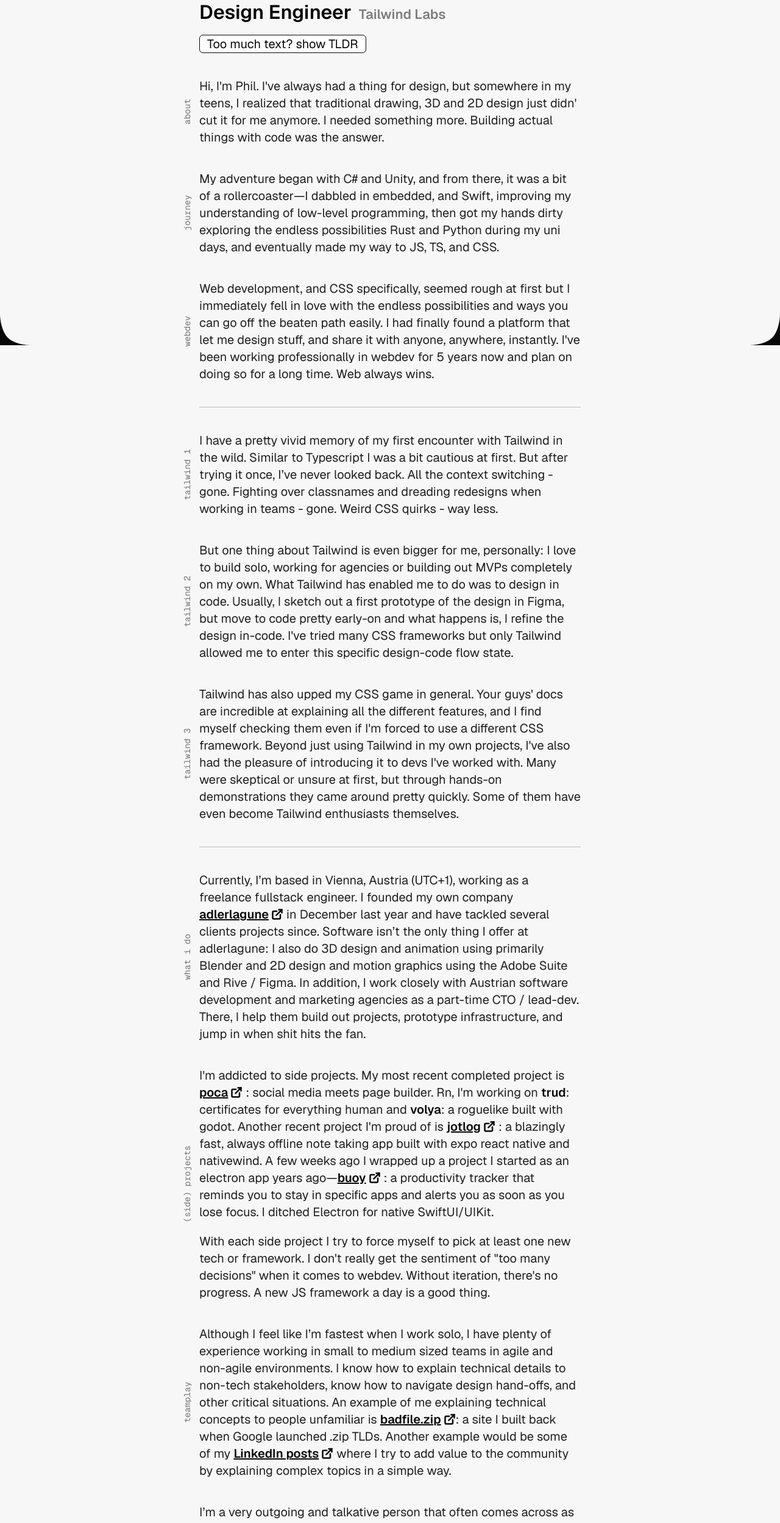
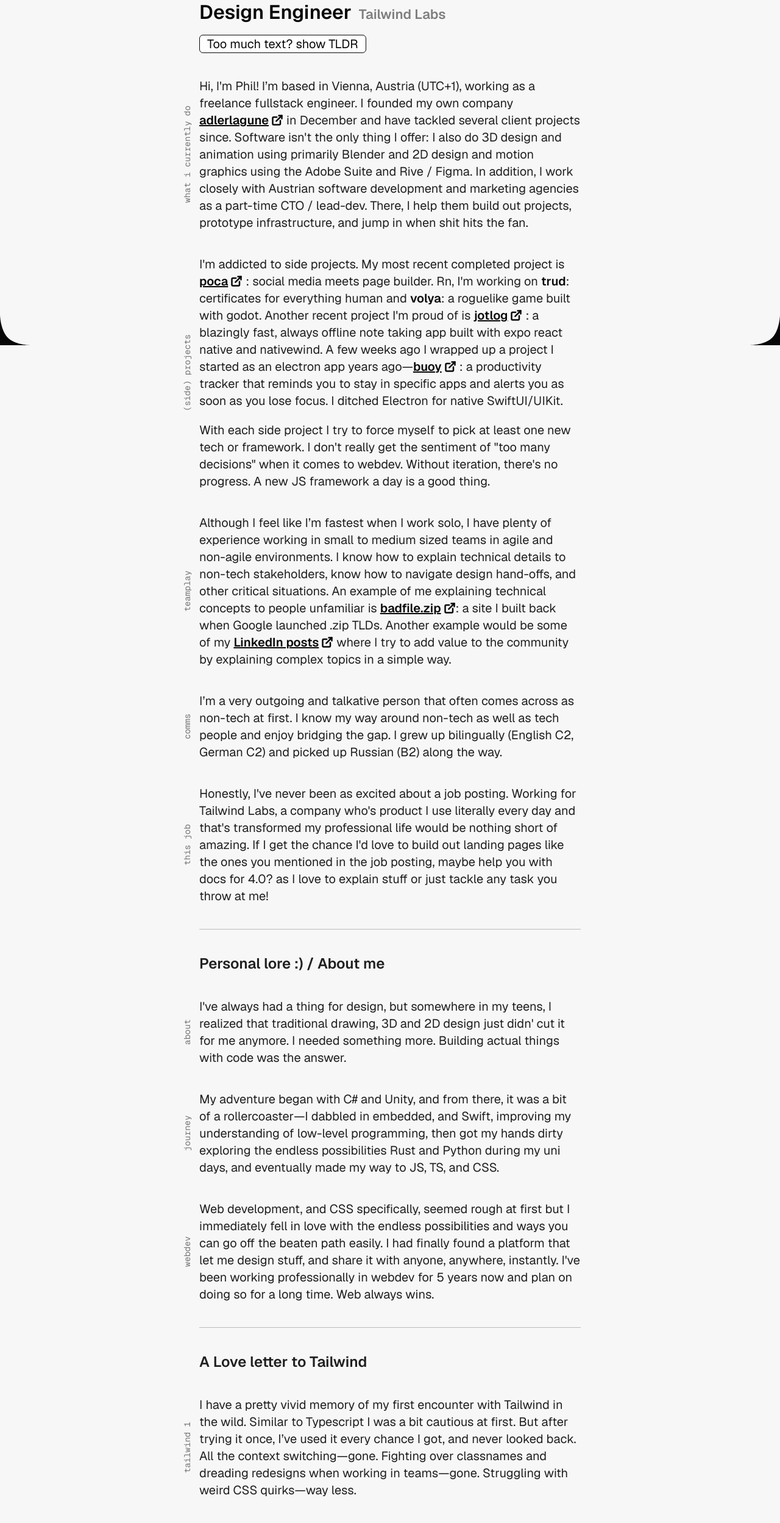
Before and after one commit to philparzer/website-v3, a Next.js app: page /tailwind in a window 1280 px wide. Shown: the part 234-2731 px from the top of the page at 61% size. Built offline with nearby package versions, Linux system fonts and the light colour scheme.

Commit message:
update text

```diff
--- a/app/tailwind/page.tsx
+++ b/app/tailwind/page.tsx
@@ -98,76 +98,11 @@
             </TitledParagraph>
           ) : (
             <>
-              <TitledParagraph title="About">
-                <p>
-                  Hi, I&apos;m Phil. I&apos;ve always had a thing for design, but
-                  somewhere in my teens, I realized that traditional drawing, 3D
-                  and 2D design just didn&apos; cut it for me anymore. I needed
-                  something more. Building actual things with code was the
-                  answer.
-                </p>
-              </TitledParagraph>
-              <TitledParagraph title="journey">
-                <p>
-                  My adventure began with C# and Unity, and from there, it was a
-                  bit of a rollercoaster—I dabbled in embedded, and Swift,
-                  improving my understanding of low-level programming, then got
-                  my hands dirty exploring the endless possibilities Rust and
-                  Python during my uni days, and eventually made my way to JS,
-                  TS, and CSS.
-                </p>
-              </TitledParagraph>
-              <TitledParagraph title="webdev">
-                <p>
-                  Web development, and CSS specifically, seemed rough at first
-                  but I immediately fell in love with the endless possibilities
-                  and ways you can go off the beaten path easily. I had finally
-                  found a platform that let me design stuff, and share it with
-                  anyone, anywhere, instantly. I&apos;ve been working professionally
-                  in webdev for 5 years now and plan on doing so for a long
-                  time. Web always wins.
-                </p>
-              </TitledParagraph>
-              <hr className="border-blackout dark:border-whiteout opacity-25" />
-              <TitledParagraph title="tailwind 1">
-                <p>
-                  I have a pretty vivid memory of my first encounter with
-                  Tailwind in the wild. Similar to Typescript I was a bit
-                  cautious at first. But after trying it once, I’ve never looked
-                  back. All the context switching - gone. Fighting over
-                  classnames and dreading redesigns when working in teams -
-                  gone. Weird CSS quirks - way less.
-                </p>
-              </TitledParagraph>
-              <TitledParagraph title="tailwind 2">
-                <p>
-                  But one thing about Tailwind is even bigger for me,
-                  personally: I love to build solo, working for agencies or
-                  building out MVPs completely on my own. What Tailwind has
-                  enabled me to do was to design in code. Usually, I sketch out
-                  a first prototype of the design in Figma, but move to code
-                  pretty early-on and what happens is, I refine the design
-                  in-code. I&apos;ve tried many CSS frameworks but only Tailwind
-                  allowed me to enter this specific design-code flow state.
-                </p>
-              </TitledParagraph>
-              <TitledParagraph title="tailwind 3">
-                <p>
-                  Tailwind has also upped my CSS game in general. Your guys&apos;
-                  docs are incredible at explaining all the different features,
-                  and I find myself checking them even if I&apos;m forced to use a
-                  different CSS framework. Beyond just using Tailwind in my own
-                  projects, I&apos;ve also had the pleasure of introducing it to devs
-                  I&apos;ve worked with. Many were skeptical or unsure at first, but
-                  through hands-on demonstrations they came around pretty
-                  quickly. Some of them have even become Tailwind enthusiasts
-                  themselves.
-                </p>
-              </TitledParagraph>
-              <hr className="border-blackout dark:border-whiteout opacity-25" />
-              <TitledParagraph title="what I do">
-                <p>
-                  Currently, I’m based in Vienna, Austria (UTC+1), working as a
+
+
+
+              <TitledParagraph title="what I currently do">
+                <p>Hi, I&apos;m Phil! I’m based in Vienna, Austria (UTC+1), working as a
                   freelance fullstack engineer. I founded my own company{" "}
                   <Link
                     href="https://adlerlagune.com"
@@ -177,9 +112,8 @@
                     adlerlagune
                     <ExternalLink strokeWidth={3} width={20} />
                   </Link>{" "}
-                  in December last year and have tackled several clients
-                  projects since. Software isn’t the only thing I offer at
-                  adlerlagune: I also do 3D design and animation using primarily
+                  in December and have tackled several client
+                  projects since. Software isn&apos;t the only thing I offer: I also do 3D design and animation using primarily
                   Blender and 2D design and motion graphics using the Adobe
                   Suite and Rive / Figma. In addition, I work closely with
                   Austrian software development and marketing agencies as a
@@ -251,7 +185,7 @@
                       )}
                     </AnimatePresence>
                     volya
-                  </span>: a roguelike built with godot. Another recent project I&apos;m proud of is {" "}  <Link
+                  </span>: a roguelike game built with godot. Another recent project I&apos;m proud of is {" "}  <Link
                     href="https://jotlog.app"
                     target="_blank"
                     className="underline inline-flex dark:text-whiteout/100 gap-1 items-center font-semibold text-blackout/100"
@@ -316,7 +250,7 @@
               </TitledParagraph>
 
               <TitledParagraph title="this job">
-                <p className="mt-10">
+                <p>
                   Honestly, I&apos;ve never been as excited about a job posting.
                   Working for Tailwind Labs, a company who&apos;s product I use
                   literally every day and that&apos;s transformed my professional
@@ -327,7 +261,77 @@
                   throw at me!
                 </p>
               </TitledParagraph>
+              <hr className="border-blackout dark:border-whiteout opacity-25" />
+
+            <h2 className="font-semibold text-2xl">Personal lore :) / About me</h2>
+
+              <TitledParagraph title="About">
+                <p>I&apos;ve always had a thing for design, but
+                  somewhere in my teens, I realized that traditional drawing, 3D
+                  and 2D design just didn&apos; cut it for me anymore. I needed
+                  something more. Building actual things with code was the
+                  answer.
+                </p>
+              </TitledParagraph>
+              <TitledParagraph title="journey">
+                <p>
+                  My adventure began with C# and Unity, and from there, it was a
+                  bit of a rollercoaster—I dabbled in embedded, and Swift,
+                  improving my understanding of low-level programming, then got
+                  my hands dirty exploring the endless possibilities Rust and
+                  Python during my uni days, and eventually made my way to JS,
+                  TS, and CSS.
+                </p>
+              </TitledParagraph>
+              <TitledParagraph title="webdev">
+                <p>
+                  Web development, and CSS specifically, seemed rough at first
+                  but I immediately fell in love with the endless possibilities
+                  and ways you can go off the beaten path easily. I had finally
+                  found a platform that let me design stuff, and share it with
+                  anyone, anywhere, instantly. I&apos;ve been working professionally
+                  in webdev for 5 years now and plan on doing so for a long
+                  time. Web always wins.
+                </p>
+              </TitledParagraph>
+              <hr className="border-blackout dark:border-whiteout opacity-25" />
+              <h2 className="font-semibold text-2xl">A Love letter to Tailwind</h2>
+              <TitledParagraph title="tailwind 1">
+                <p>
+                  I have a pretty vivid memory of my first encounter with
+                  Tailwind in the wild. Similar to Typescript I was a bit
+                  cautious at first. But after trying it once, I’ve used it every chance I got, and never looked
+                  back. All the context switching—gone. Fighting over
+                  classnames and dreading redesigns when working in teams—gone. Struggling with weird CSS quirks—way less.
+                </p>
+              </TitledParagraph>
+              <TitledParagraph title="tailwind 2">
+                <p>
+                  But one thing about Tailwind is even bigger for me,
+                  personally: I love to build solo, fast. What Tailwind has
+                  enabled me to do was to design in code. Usually, I sketch out
+                  a first prototype of the design in Figma, but move to code
+                  pretty early-on and what happens is, I refine the design
+                  in-code. I&apos;ve tried many CSS frameworks but only Tailwind
+                  allowed me to enter this very specific design-code flow state.
+                </p>
+              </TitledParagraph>
+              <TitledParagraph title="tailwind 3">
+                <p>
+                  Tailwind has also upped my CSS game in general. Your guys&apos;
+                  docs are incredible at explaining all the different features,
+                  and I find myself checking them even if I&apos;m forced to use a
+                  different CSS framework. Beyond just using Tailwind in my own
+                  projects, I&apos;ve also had the pleasure of introducing it to devs
+                  I&apos;ve worked with. Many were skeptical or unsure at first, but
+                  through hands-on demonstrations they came around pretty
+                  quickly. Some of them have even become Tailwind enthusiasts
+                  themselves.
+                </p>
+              </TitledParagraph>
+
             </>
+
           )}
           <p className="text-[20px] my-20">
             Thanks for reading this. Love your work, keep it up!
```
